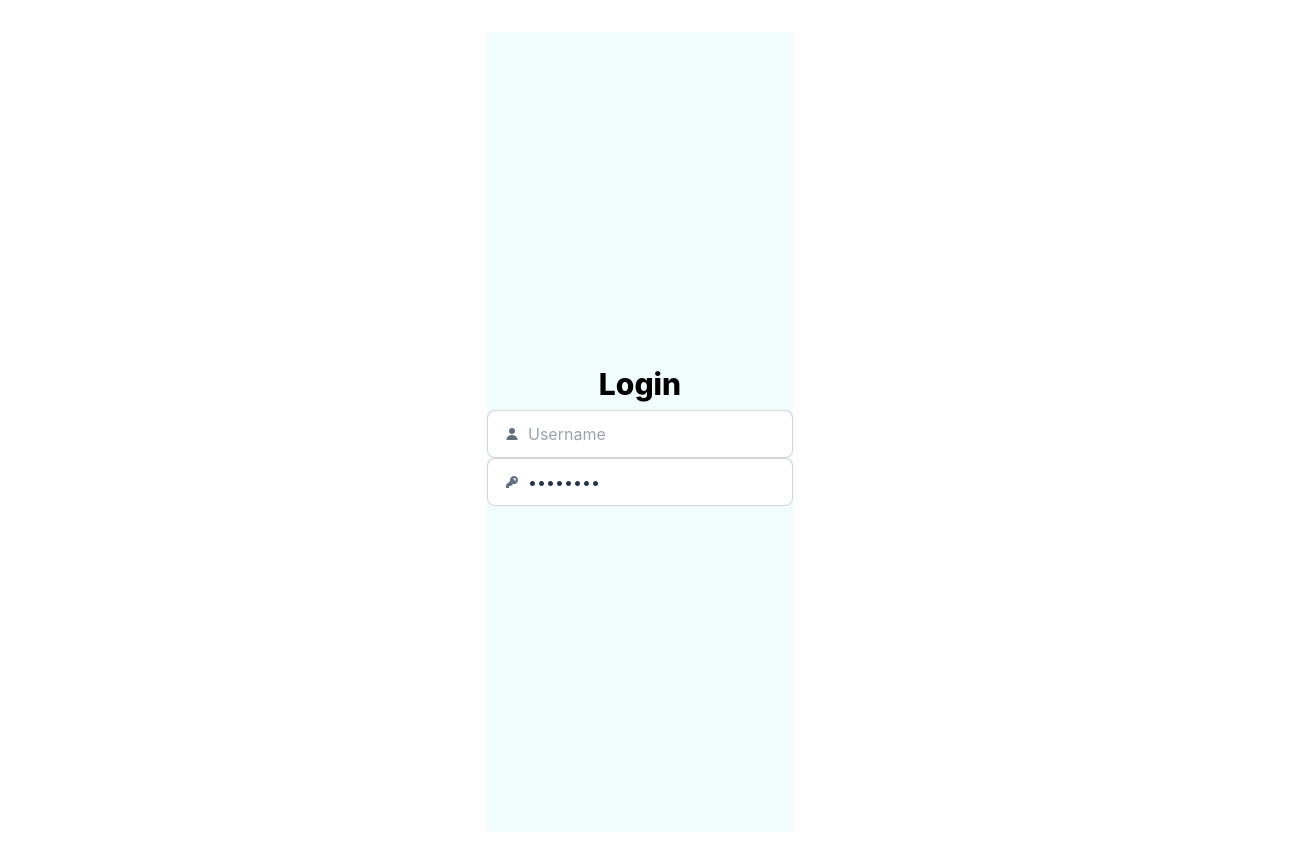
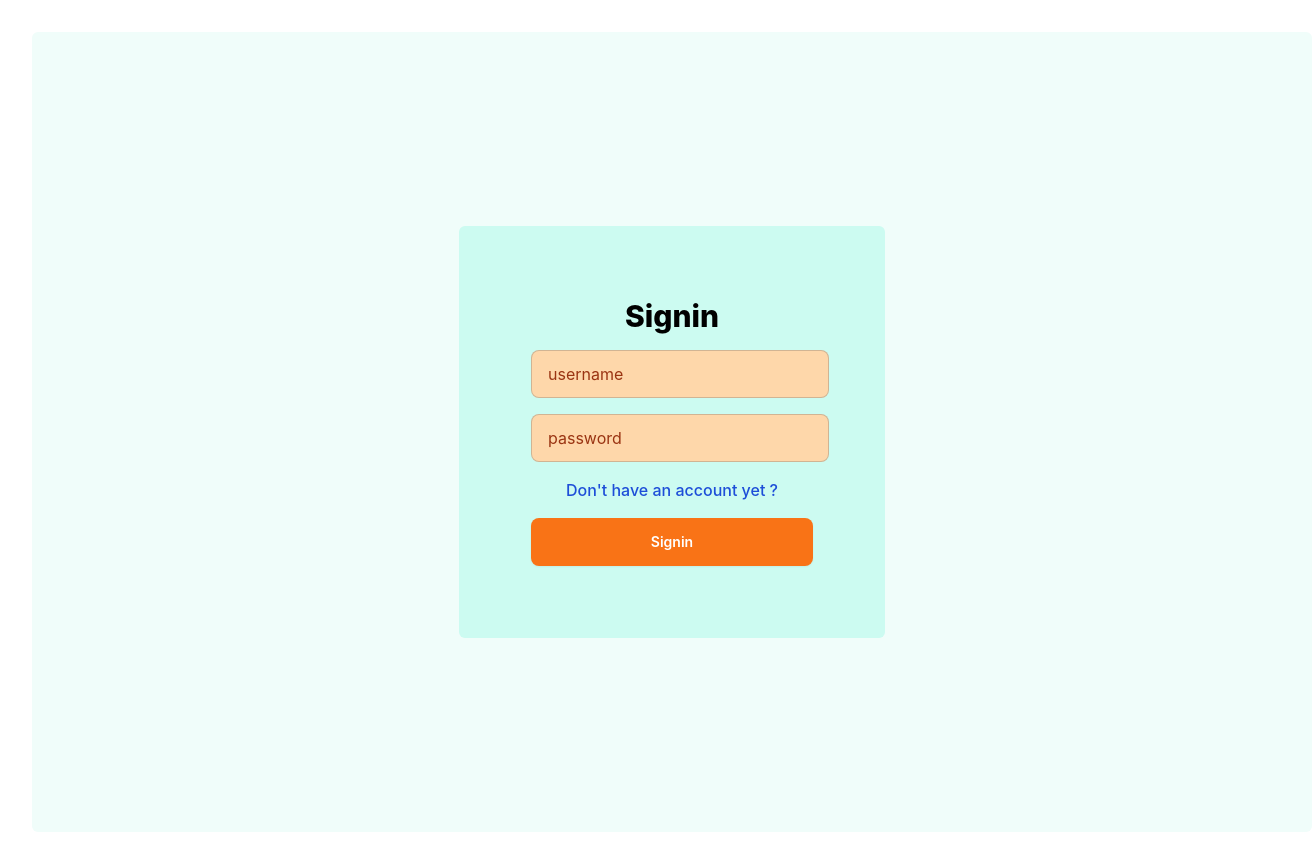
Before and after one commit to ShobhitPatra/RapidRemit, a React (Vite) app in the folder frontend/: page /login in a window 1280 px wide. Shown: the whole page, 1312 px wide, since content can reach past the window. Built offline with nearby package versions, Linux system fonts and the light colour scheme; the HTML template or start-up script is replaced by a standard one.

Commit message:
signin ui

```diff
--- a/frontend/src/pages/Login.jsx
+++ b/frontend/src/pages/Login.jsx
@@ -1,37 +1,54 @@
-import React from "react";
+import React, { useState } from "react";
+import { Link } from "react-router-dom";
 
 const Login = () => {
+  const [username, setUsername] = useState("");
+  const [password, setPassword] = useState("");
+  const handleSubmit = () => {
+    // console.log(`${username} ${firstname} ${lastname} ${password}`);
+  };
   return (
-    <div className="h-screen bg-teal-50 w-scren flex justify-center items-center">
-      <div className="flex flex-col">
-        <div className="text-black text-3xl m-2 font-extrabold">Login</div>
-        <label className="input input-bordered flex items-center gap-2">
-          <svg
-            xmlns="http://www.w3.org/2000/svg"
-            viewBox="0 0 16 16"
-            fill="currentColor"
-            className="w-4 h-4 opacity-70"
-          >
-            <path d="M8 8a3 3 0 1 0 0-6 3 3 0 0 0 0 6ZM12.735 14c.618 0 1.093-.561.872-1.139a6.002 6.002 0 0 0-11.215 0c-.22.578.254 1.139.872 1.139h9.47Z" />
-          </svg>
-          <input type="text" className="grow" placeholder="Username" />
-        </label>
+    <div
+      id="bg"
+      className="h-screen w-screen rounded-md flex flex-col min-w-96 mx-auto justify-center items-center bg-teal-50 "
+    >
+      <div
+        id="signup-container"
+        className="flex flex-col   border-black p-16  bg-teal-100 rounded-md"
+      >
+        <div id="title-and-subtitle">
+          <div className="text-black text-3xl m-2 font-extrabold">Signin</div>
+        </div>
+        <div id="input-container" className="flex flex-col">
+          <input
+            type="text"
+            value={username}
+            placeholder="username"
+            className="input input-bordered w-full max-w-xs bg-orange-200 text-orange-900 placeholder-orange-800 m-2  "
+            onChange={(e) => {
+              setUsername(e.target.value);
+            }}
+          />
 
-        <label className="input input-bordered flex items-center gap-2">
-          <svg
-            xmlns="http://www.w3.org/2000/svg"
-            viewBox="0 0 16 16"
-            fill="currentColor"
-            className="w-4 h-4 opacity-70"
-          >
-            <path
-              fillRule="evenodd"
-              d="M14 6a4 4 0 0 1-4.899 3.899l-1.955 1.955a.5.5 0 0 1-.353.146H5v1.5a.5.5 0 0 1-.5.5h-2a.5.5 0 0 1-.5-.5v-2.293a.5.5 0 0 1 .146-.353l3.955-3.955A4 4 0 1 1 14 6Zm-4-2a.75.75 0 0 0 0 1.5.5.5 0 0 1 .5.5.75.75 0 0 0 1.5 0 2 2 0 0 0-2-2Z"
-              clipRule="evenodd"
-            />
-          </svg>
-          <input type="password" className="grow" value="password" />
-        </label>
+          <input
+            type="text"
+            value={password}
+            placeholder="password"
+            className="input input-bordered w-full max-w-xs bg-orange-200 text-orange-900 placeholder-orange-800 m-2 "
+            onChange={(e) => {
+              setPassword(e.target.value);
+            }}
+          />
+        </div>
+        <Link to="/signup" className="m-2 text-blue-700 hover:text-blue-950">
+          Don't have an account yet ?
+        </Link>
+        <button
+          className="btn btn-xs bg-orange-500 text-white border-none m-2 sm:btn-sm md:btn-md lg:btn-md"
+          onClick={handleSubmit}
+        >
+          Signin
+        </button>
       </div>
     </div>
   );
--- a/frontend/src/pages/Signup.jsx
+++ b/frontend/src/pages/Signup.jsx
@@ -1,38 +1,73 @@
-import React from "react";
+import React, { useState } from "react";
 import { Link } from "react-router-dom";
 
 const Signup = () => {
+  const [username, setUsername] = useState("");
+  const [firstname, setFirstname] = useState("");
+  const [lastname, setLastname] = useState("");
+  const [password, setPassword] = useState("");
+  const handleSubmit = () => {
+    // console.log(`${username} ${firstname} ${lastname} ${password}`);
+  };
+
   return (
-    <div className="h-screen flex justify-center  bg-teal-50 w-full ">
-      <div className="flex flex-col justify-center  bg-teal-100 my-16 mx-2 p-16 rounded-md w-full max-w-md">
-        <div className="text-black text-3xl m-2 font-extrabold">Signup</div>
-        <div className="text-black text-md m-2">Create your account </div>
-        <div className="flex flex-col">
+    <div
+      id="bg"
+      className="h-screen w-screen rounded-md flex flex-col min-w-96 mx-auto justify-center items-center bg-teal-50 "
+    >
+      <div
+        id="signup-container"
+        className="flex flex-col   border-black p-16  bg-teal-100 rounded-md"
+      >
+        <div id="title-and-subtitle">
+          <div className="text-black text-3xl m-2 font-extrabold">Signup</div>
+          <div className="text-black text-md m-2">Create your account </div>
+        </div>
+        <div id="input-container" className="flex flex-col">
           <input
             type="text"
+            value={username}
             placeholder="username"
             className="input input-bordered w-full max-w-xs bg-orange-200 text-orange-900 placeholder-orange-800 m-2  "
+            onChange={(e) => {
+              setUsername(e.target.value);
+            }}
           />
           <input
             type="text"
+            value={firstname}
             placeholder="firstname"
             className="input input-bordered w-full max-w-xs bg-orange-200 text-orange-900 placeholder-orange-800 m-2 "
+            onChange={(e) => {
+              setFirstname(e.target.value);
+            }}
           />
           <input
             type="text"
+            value={lastname}
             placeholder="lastname"
             className="input input-bordered w-full max-w-xs bg-orange-200 text-orange-900 placeholder-orange-800 m-2 "
+            onChange={(e) => {
+              setLastname(e.target.value);
+            }}
           />
           <input
             type="text"
+            value={password}
             placeholder="password"
             className="input input-bordered w-full max-w-xs bg-orange-200 text-orange-900 placeholder-orange-800 m-2 "
+            onChange={(e) => {
+              setPassword(e.target.value);
+            }}
           />
         </div>
         <Link to="/login" className="m-2 text-blue-700 hover:text-blue-950">
           Already have an account ?
         </Link>
-        <button className="btn btn-xs bg-orange-500 text-white border-none m-2 sm:btn-sm md:btn-md lg:btn-md">
+        <button
+          className="btn btn-xs bg-orange-500 text-white border-none m-2 sm:btn-sm md:btn-md lg:btn-md"
+          onClick={handleSubmit}
+        >
           Signup
         </button>
       </div>
```
